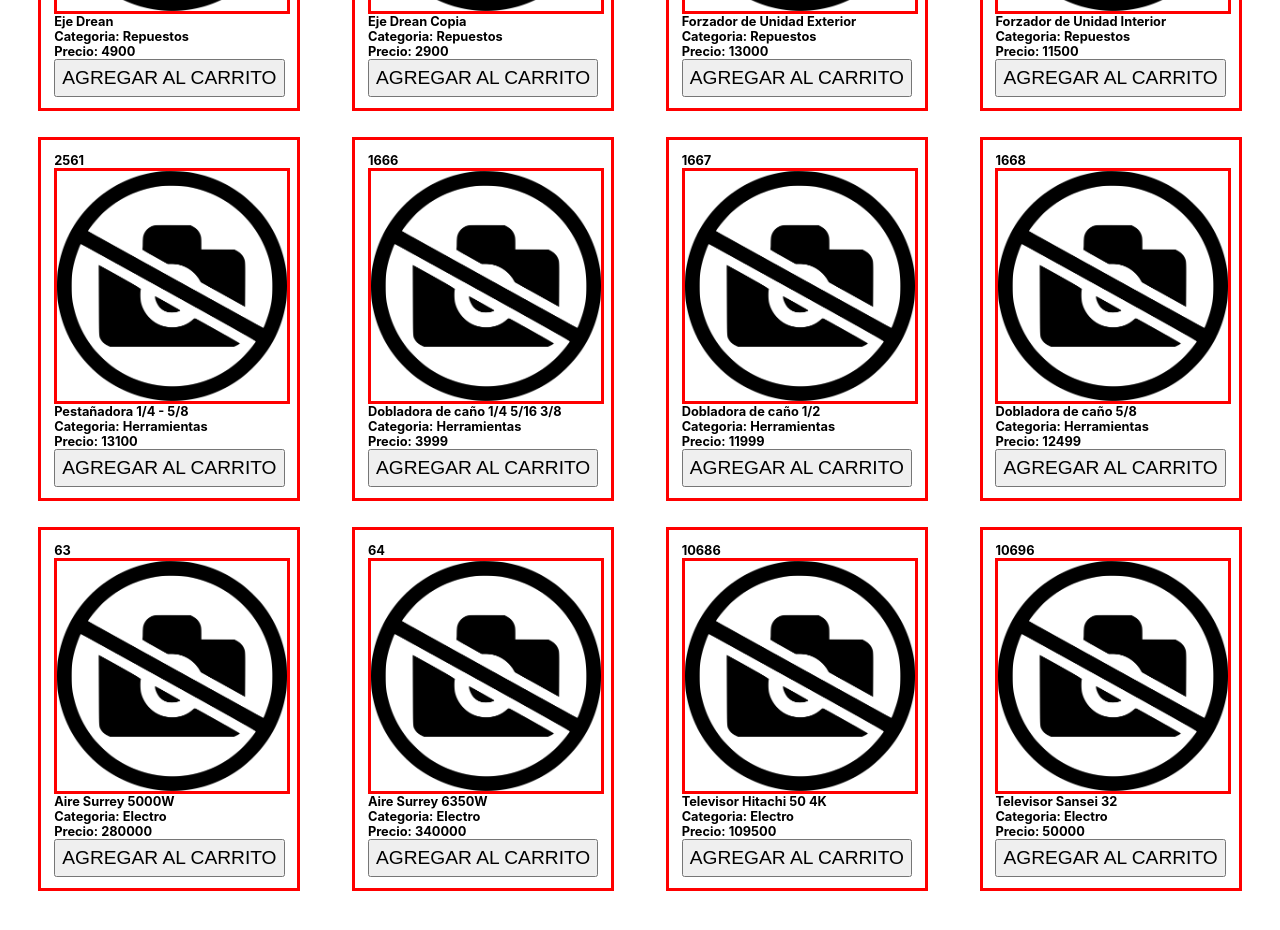
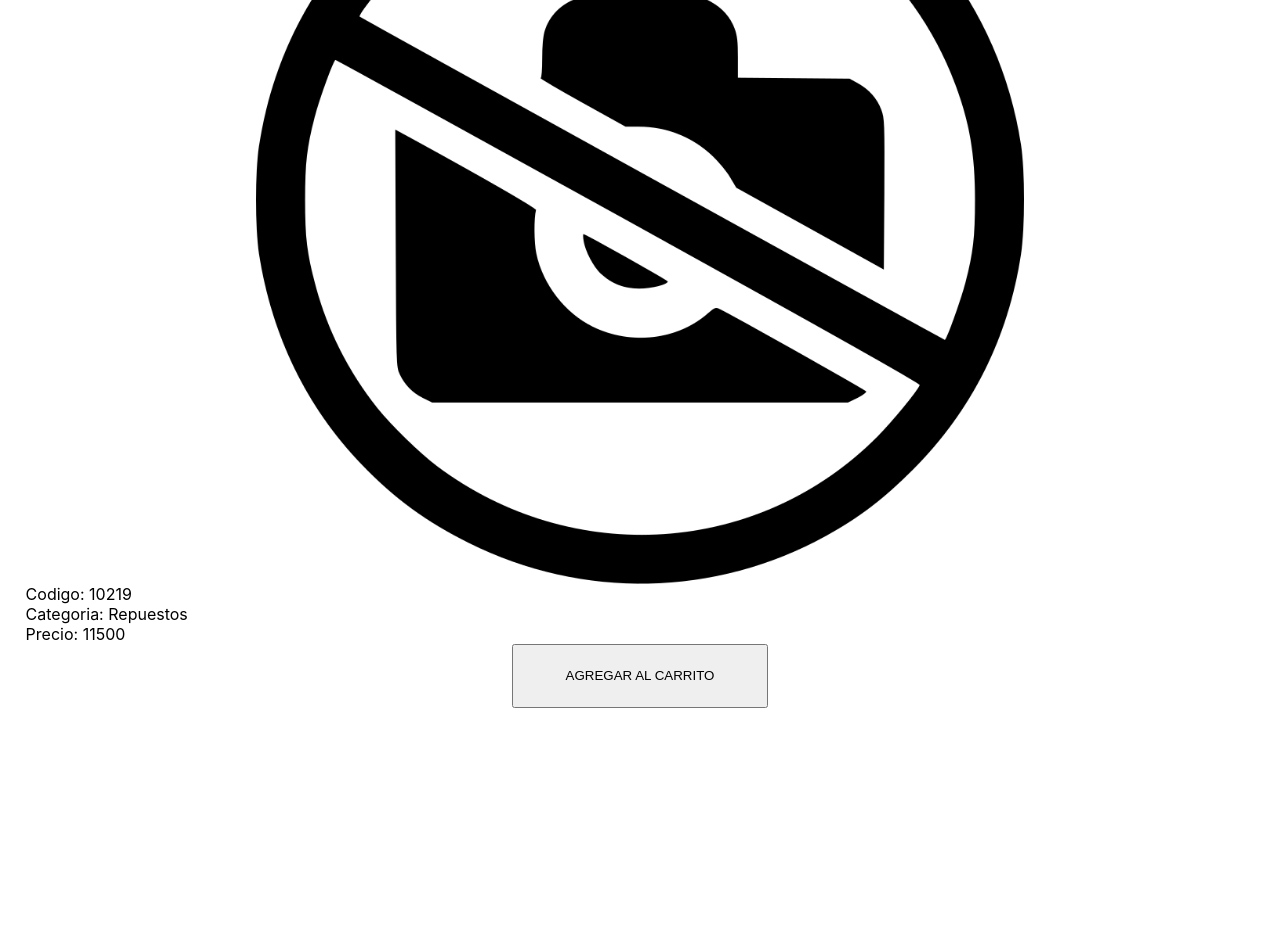
Before and after one commit to megamasterguido/PreEntrega1Zamussi, a React (Create React App) app: page /detalle/10219 in a window 1280 px wide. Shown: the part 400-1330 px from the top of the page. After the commit the page ends 1133 px from the top, so only its background shows below. Built offline with nearby package versions, Linux system fonts and the light colour scheme.

Commit message:
esperando...

```diff
--- a/src/App.jsx
+++ b/src/App.jsx
@@ -7,7 +7,6 @@ function App(){
     return (
         <BrowserRouter>
             <NavBar/>
-            <ItemListContainer/>
             <Routes>
                 <Route exact path="/" element={<ItemListContainer />}/>
                 <Route exact path="/categoria/:idCategoria" element={<ItemListContainer />}/>
--- /dev/null
+++ b/src/components/Card.jsx
@@ -0,0 +1,27 @@
+import { Link } from "react-router-dom";
+
+const Card = (props) => {
+    return(
+    <Link to={`/detalle/${props.id}`}>
+        <div className="card" id={props.id}>
+            <a href={props.id}>
+                <div className="card_header">{props.id}</div>
+                <div className="card_body">
+                    <img className="card_img" src={props.foto}/>
+                    {props.nombre} <br/>
+                    Categoria: {props.categ} <br/>
+                    Precio: {props.precio}
+                </div>
+            </a>
+            <div className="card_footer">
+                <button className="agregarCarrito">
+                    AGREGAR AL CARRITO
+                </button>
+            </div>
+        </div>
+    </Link>
+
+    )
+}
+
+export default Card;
--- /dev/null
+++ b/src/components/ItemDetailContainer.css
@@ -0,0 +1,16 @@
+.detalle{
+    display: flex;
+    flex-direction: column;
+    padding: 2vw;
+}
+.detalle img{
+    height: 60vw;
+    width: 60vw;
+    align-self: center;
+}
+
+.detalle button{
+    align-self: center;
+    width: 20vw;
+    height: 5vw;
+}
--- a/src/components/ItemDetailContainer.jsx
+++ b/src/components/ItemDetailContainer.jsx
@@ -1,25 +1,23 @@
 import { useParams } from "react-router";
+import productos from "./Productos";
 
 const ItemDetailContainer = () => {
     let {idProducto} = useParams();
-    console.log(idProducto);
-    /*return (
+    let prod = productos.find(producto => {return idProducto == producto.id})
+    return (
         <>
-            <div id={{children}.id}>
-                <h1>
-                    {{children}.nombre}
-                </h1>
-                <img src={{children}.foto} alt="" />
-                Codigo: {{children}.id} <br/>
-                Categoria: {{children}.categ} <br/>
-                Precio: {{children}.precio}
+            <div className="detalle">
+                <h1>{prod.nombre}</h1>
+                <img src={prod.foto}/>
+                Codigo: {prod.id} <br/>
+                Categoria: {prod.categ} <br/>
+                Precio: {prod.precio}
+                <button>
+                    AGREGAR AL CARRITO
+                </button>
             </div>
-
-            <button className="agregarCarrito">
-                AGREGAR AL CARRITO
-            </button>
         </>
-    )*/
+    )
 }
 
 export default ItemDetailContainer;
--- a/src/components/ItemListContainer.jsx
+++ b/src/components/ItemListContainer.jsx
@@ -1,54 +1,20 @@
-import no_preview from "./images/no_preview.png"
-import { Link } from "react-router-dom";
-
-function Producto (id, nombre, categ, precio, foto=no_preview){
-    this.id = id;
-    this.nombre = nombre;
-    this.categ = categ;
-    this.precio = precio;
-    this.foto = foto;
-}
-
-const Card = (props) => {
-    return(
-    <Link to={`detalle/${props.id}`}>
-        <div className="card" id={props.id}>
-            <a href={props.id}>
-                <div className="card_header">{props.id}</div>
-                <div className="card_body">
-                    <img className="card_img" src={props.foto}/>
-                    {props.nombre} <br/>
-                    Categoria: {props.categ} <br/>
-                    Precio: {props.precio}
-                </div>
-            </a>
-            <div className="card_footer">
-                <button className="agregarCarrito">
-                    AGREGAR AL CARRITO
-                </button>
-            </div>
-        </div>
-    </Link>
-
-    )
-}
+import { useParams } from "react-router-dom";
+import Card from "./Card";
+import productos from "./Productos"
 
 const ItemListContainer = () => {
-    let productos = [new Producto("1718", "Eje Drean", "Repuestos", "4900"),
-                    new Producto("1719", "Eje Drean Copia", "Repuestos", "2900"),
-                    new Producto("2082", "Forzador de Unidad Exterior", "Repuestos", "13000"),
-                    new Producto("10219", "Forzador de Unidad Interior", "Repuestos", "11500"),
-                    new Producto("2561", "Pestañadora 1/4 - 5/8", "Herramientas", "13100"),
-                    new Producto("1666", "Dobladora de caño 1/4 5/16 3/8", "Herramientas", "3999"),
-                    new Producto("1667", "Dobladora de caño 1/2", "Herramientas", "11999"),
-                    new Producto("1668", "Dobladora de caño 5/8", "Herramientas", "12499"),
-                    new Producto("63", "Aire Surrey 5000W", "Electro", "280000"),
-                    new Producto("64", "Aire Surrey 6350W", "Electro", "340000"),
-                    new Producto("10686", "Televisor Hitachi 50 4K", "Electro", "109500"),
-                    new Producto("10696", "Televisor Sansei 32", "Electro", "50000")];
+    const {idCategoria} = useParams();
+    let productosFiltrados = [];
+
+    if(idCategoria){
+        productosFiltrados = productos.filter(prod => prod.categ == idCategoria)
+    }
+    else {
+        productosFiltrados = productos;
+    }
     return (
         <div className="ILC">
-            {productos.map(Card)}
+            {productosFiltrados.map(Card)}
         </div>
     )
 }
--- /dev/null
+++ b/src/components/Productos.js
@@ -0,0 +1,31 @@
+import no_preview from "./images/no_preview.png"
+function Producto (id, nombre, categ, precio, foto){
+    this.id = id;
+    this.nombre = nombre;
+    this.categ = categ;
+    this.precio = precio;
+    this.foto = foto;
+}
+
+function agregarFoto (prod){
+    if(!prod.foto){
+        prod.foto = no_preview;
+    };
+}
+
+let productos = [new Producto("1718", "Eje Drean", "Repuestos", "4900"),
+                new Producto("1719", "Eje Drean Copia", "Repuestos", "2900"),
+                new Producto("2082", "Forzador de Unidad Exterior", "Repuestos", "13000"),
+                new Producto("10219", "Forzador de Unidad Interior", "Repuestos", "11500"),
+                new Producto("2561", "Pestañadora 1/4 - 5/8", "Herramientas", "13100"),
+                new Producto("1666", "Dobladora de caño 1/4 5/16 3/8", "Herramientas", "3999"),
+                new Producto("1667", "Dobladora de caño 1/2", "Herramientas", "11999"),
+                new Producto("1668", "Dobladora de caño 5/8", "Herramientas", "12499"),
+                new Producto("63", "Aire Surrey 5000W", "Electro", "280000"),
+                new Producto("64", "Aire Surrey 6350W", "Electro", "340000"),
+                new Producto("10686", "Televisor Hitachi 50 4K", "Electro", "109500"),
+                new Producto("10696", "Televisor Sansei 32", "Electro", "50000")];
+
+productos.forEach(agregarFoto);
+
+export default productos;
--- a/src/index.js
+++ b/src/index.js
@@ -3,6 +3,7 @@ import ReactDOM from 'react-dom/client';
 import './index.css';
 import './components/NavBar.css';
 import './components/ItemListContainer.css'
+import './components/ItemDetailContainer.css'
 import App from './App';
 import reportWebVitals from './reportWebVitals';
 const root = ReactDOM.createRoot(document.getElementById('root'));
```
